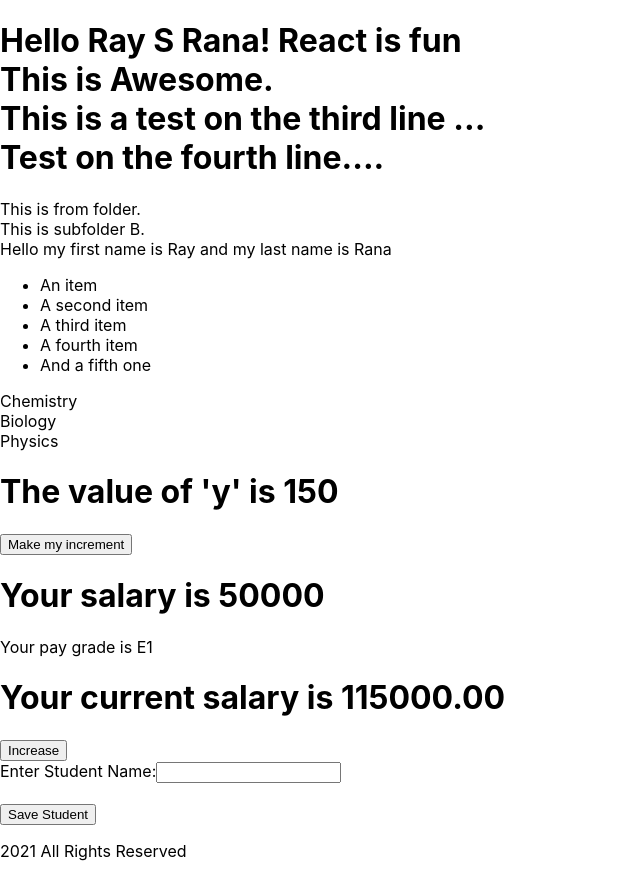
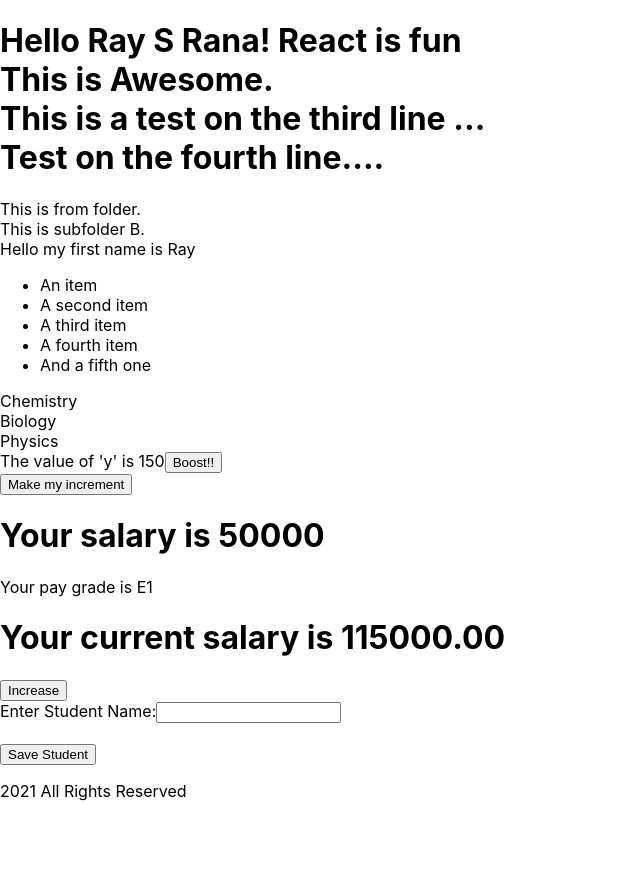
Before and after one commit to QualRay/FlipkartWithAnilDollar, a React (Create React App) app: page / in a window 1280 px wide. Shown: the whole page, without its empty margins (0-640 px from the left). After the commit the page ends 817 px from the top, so only its background shows below. Built offline with nearby package versions, Linux system fonts and the light colour scheme.

Commit message:
fix changes related to errors

```diff
--- a/src/Components/C.js
+++ b/src/Components/C.js
@@ -1,4 +1,4 @@
-import React, { useState } from 'react'
+import React from 'react'
 
 export default function C() {
     //1. State
@@ -8,7 +8,7 @@ export default function C() {
 
     //Hook Variable
     // const [ variableName,  functionName] = hookVariable(value)
-    const [myLastName, setMyLastName] = useState('Rana');
+    //const [myLastName, setMyLastName] = useState('Rana');
 
     //2. Function
 
@@ -17,7 +17,7 @@ export default function C() {
     //3. Return Statement
     return (
         <div>
-            Hello my first name is { myFirstName } and my last name is { myLastName }
+            Hello my first name is { myFirstName }
 
             <ul className="list-group">
                 <li className="list-group-item">An item</li>
--- a/src/Components/MyFirstComponent.js
+++ b/src/Components/MyFirstComponent.js
@@ -3,9 +3,16 @@ import { useState } from "react"
 
 function MyFirstComponent() {
     const [y, setY] = useState(150)
-    return <h1>
-      The value of 'y' is {y}
-    </h1>;
+
+    let testSet = () => {
+     setY( y + 100);
+    }
+    return <div>
+      The value of 'y' is { y }
+
+      <button onClick={() => {testSet(); }}>Boost!!</button>
+      <br />
+    </div>;
   }
 
   export default  MyFirstComponent;
--- a/src/index.js
+++ b/src/index.js
@@ -1,4 +1,4 @@
-import React, { useState } from 'react';
+import React from 'react';
 import ReactDOM from 'react-dom';
 import A from './Components/A';
 import './index.css';
```
